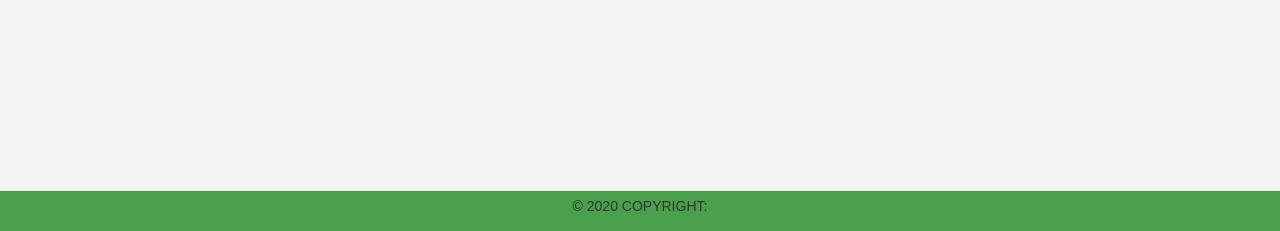
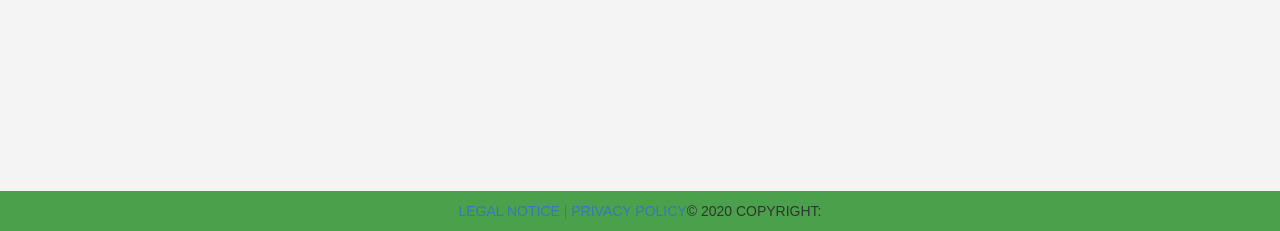
Before and after one commit to florentchrist11/onlineshopping, a PHP site: page /index.php in a window 1280 px wide. Shown: the part 569-800 px from the top of the page. Run offline with PHP 8.4, Linux system fonts and the light colour scheme; data comes from the database, SQL or seed files in the repository; some web fonts are replaced.

Commit message:
Add files via upload

```diff
--- a/elements/footer.php
+++ b/elements/footer.php
@@ -1,8 +1,9 @@
 
 </body>
 <footer class="footer">
-  <p >
+<a href="Legal_Privacy.php"> Legal Notice  |  Privacy Policy</a>
+
       © 2020 Copyright:
- </p>
+
 </footer>
 </html>
```
